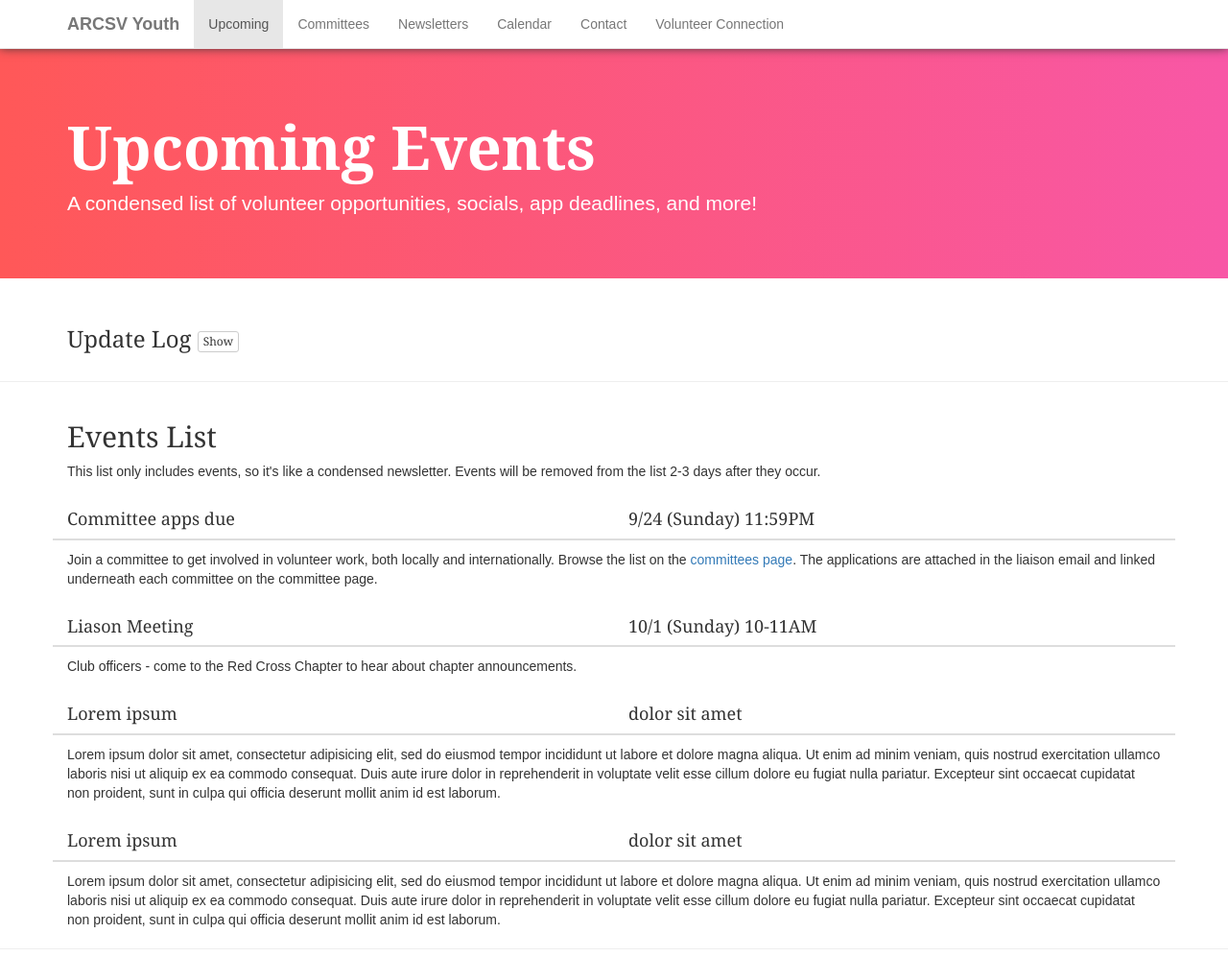
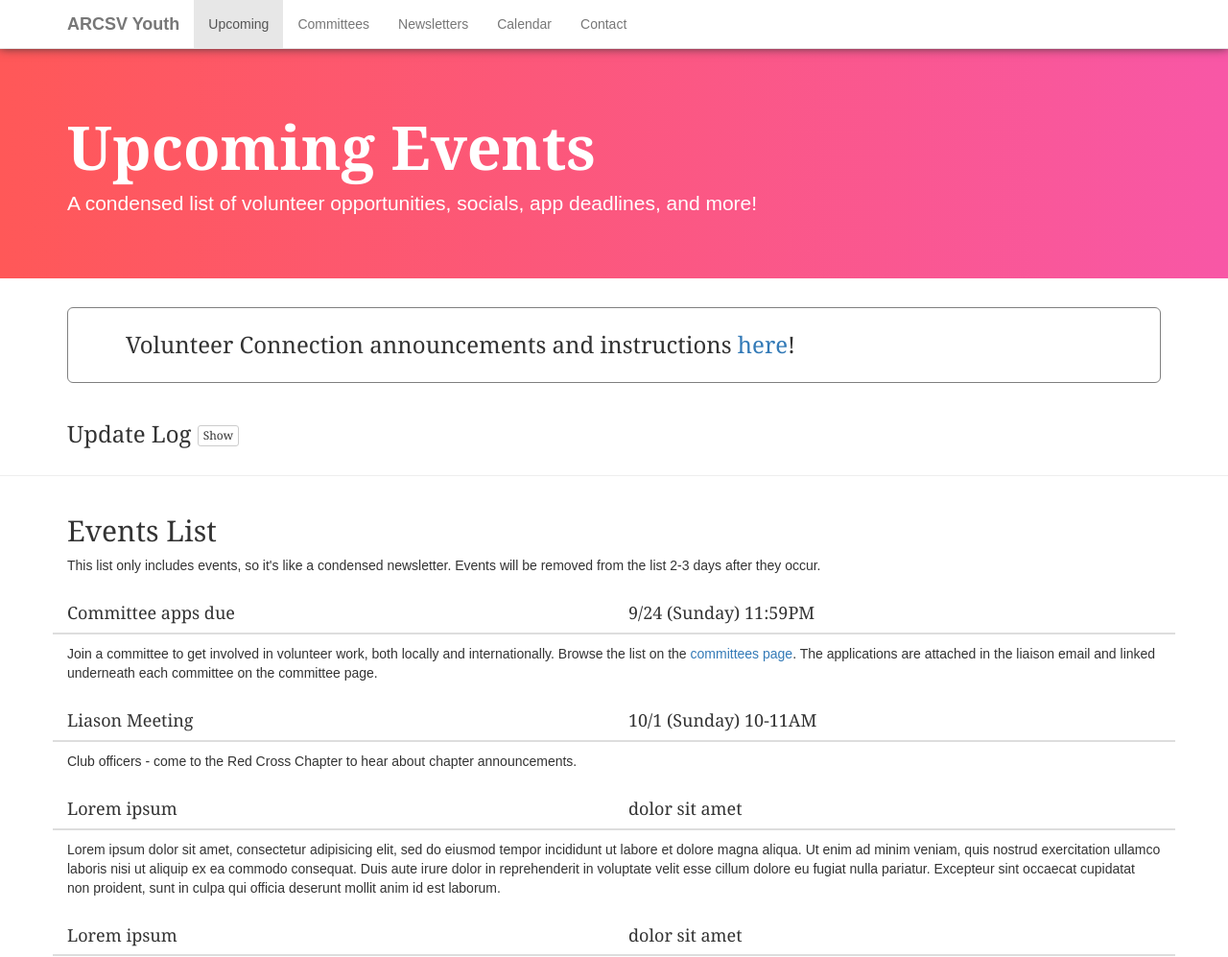
Before and after one commit to arcsvyouth/arcsvyouth.github.io, a plain HTML site: page upcoming.html in a window 1280 px wide. Shown: the top 997 px of the page at 96% size. Drawn offline with nearby package versions, Linux system fonts and the light colour scheme.

Commit message:
volunteer connection removed from navbar

```diff
--- a/style.css
+++ b/style.css
@@ -122,7 +122,7 @@ h1 > a, h2 > a, h3 > a, h4 > a, h5 > a, h6 > a {
 .alert-box-outline {
   border: 1px solid gray;
   padding:15px;
-  margin-bottom:10px;
+  margin-bottom:20px;
   padding-top:5px;
   background:white;
   border-color: linear-gradient(to left, #FFC371, #FF5F6D); /* W3C, IE 10+/ Edge, Firefox 16+, Chrome 26+, Opera 12+, Safari 7+ */
--- a/upcoming.html
+++ b/upcoming.html
@@ -77,7 +77,7 @@
           <li><a href="calendar.html">Calendar</a></li>
           <li><a href="contact.html">Contact</a></li>
           <!-- <li><a href="social.html">Social Wall</a></li> -->
-          <li><a href="volunteer-connection.html">Volunteer Connection</a></li>
+          <!-- <li><a href="volunteer-connection.html">Volunteer Connection</a></li> -->
         </ul>
       </div>
     </div>
@@ -90,6 +90,11 @@
     </div>
   </div>
   <!--update log-->
+  <div class="container">
+    <div class="jumbotron alert-box-outline">
+      <h3>Volunteer Connection announcements and instructions <a href="volunteer-connection.html" target="_blank">here</a>!</h3>
+    </div>
+  </div>
   <div class="container">
       <h3>Update Log
         <button type="button" class="btn btn-default btn-xs collapsed" data-toggle="collapse" data-target="#update-table">Show</button>
```
Also changed, not shown: calendar.html (+1 -1 lines), committees.html (+1 -1 lines), contact.html (+1 -1 lines), index.html (+1 -1 lines), login.html (+1 -1 lines), newsletters.html (+1 -1 lines), social.html (+2 -2 lines), volunteer-connection.html (+1 -1 lines).
